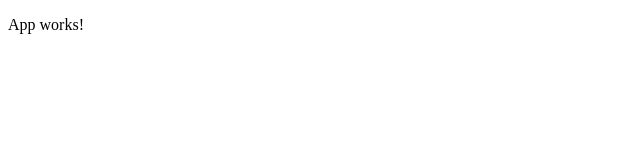
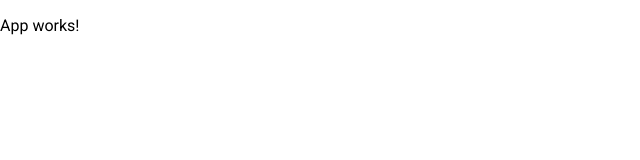
Before and after one commit to rapha20xx/bookstore-manager, an Angular app in the folder front/: page / in a window 1280 px wide. Shown: the top 160 px of the page, without its empty margins (0-640 px from the left). Built offline with nearby package versions, Linux system fonts and the light colour scheme.

Commit message:
Angular material install

```diff
--- a/front/angular.json
+++ b/front/angular.json
@@ -50,6 +50,7 @@
               "src/assets"
             ],
             "styles": [
+              "./node_modules/@angular/material/prebuilt-themes/indigo-pink.css",
               "src/styles.css"
             ],
             "scripts": []
--- a/front/package.json
+++ b/front/package.json
@@ -10,10 +10,12 @@
   "private": true,
   "dependencies": {
     "@angular/animations": "~13.1.0",
+    "@angular/cdk": "^13.1.1",
     "@angular/common": "~13.1.0",
     "@angular/compiler": "~13.1.0",
     "@angular/core": "~13.1.0",
     "@angular/forms": "~13.1.0",
+    "@angular/material": "^13.1.1",
     "@angular/platform-browser": "~13.1.0",
     "@angular/platform-browser-dynamic": "~13.1.0",
     "@angular/router": "~13.1.0",
--- a/front/src/app/app.component.html
+++ b/front/src/app/app.component.html
@@ -1,3 +1 @@
-
-
 <p>App works!</p>
--- a/front/src/app/app.module.ts
+++ b/front/src/app/app.module.ts
@@ -3,6 +3,7 @@
 
 import { AppRoutingModule } from './app-routing.module';
 import { AppComponent } from './app.component';
+import { BrowserAnimationsModule } from '@angular/platform-browser/animations';
 
 @NgModule({
   declarations: [
@@ -10,7 +11,8 @@
   ],
   imports: [
     BrowserModule,
-    AppRoutingModule
+    AppRoutingModule,
+    BrowserAnimationsModule
   ],
   providers: [],
   bootstrap: [AppComponent]
--- a/front/src/index.html
+++ b/front/src/index.html
@@ -6,6 +6,9 @@
   <base href="/">
   <meta name="viewport" content="width=device-width, initial-scale=1">
   <link rel="icon" type="image/x-icon" href="favicon.ico">
+  <link rel="preconnect" href="https://fonts.gstatic.com">
+  <link href="https://fonts.googleapis.com/css2?family=Roboto:wght@300;400;500&display=swap" rel="stylesheet">
+  <link href="https://fonts.googleapis.com/icon?family=Material+Icons" rel="stylesheet">
 </head>
 <body>
   <app-root></app-root>
--- a/front/src/styles.css
+++ b/front/src/styles.css
@@ -1 +1,4 @@
 /* You can add global styles to this file, and also import other style files */
+
+html, body { height: 100%; }
+body { margin: 0; font-family: Roboto, "Helvetica Neue", sans-serif; }
```
Also changed, not shown: 1 other file (tests, documents, lock files or other folders).
